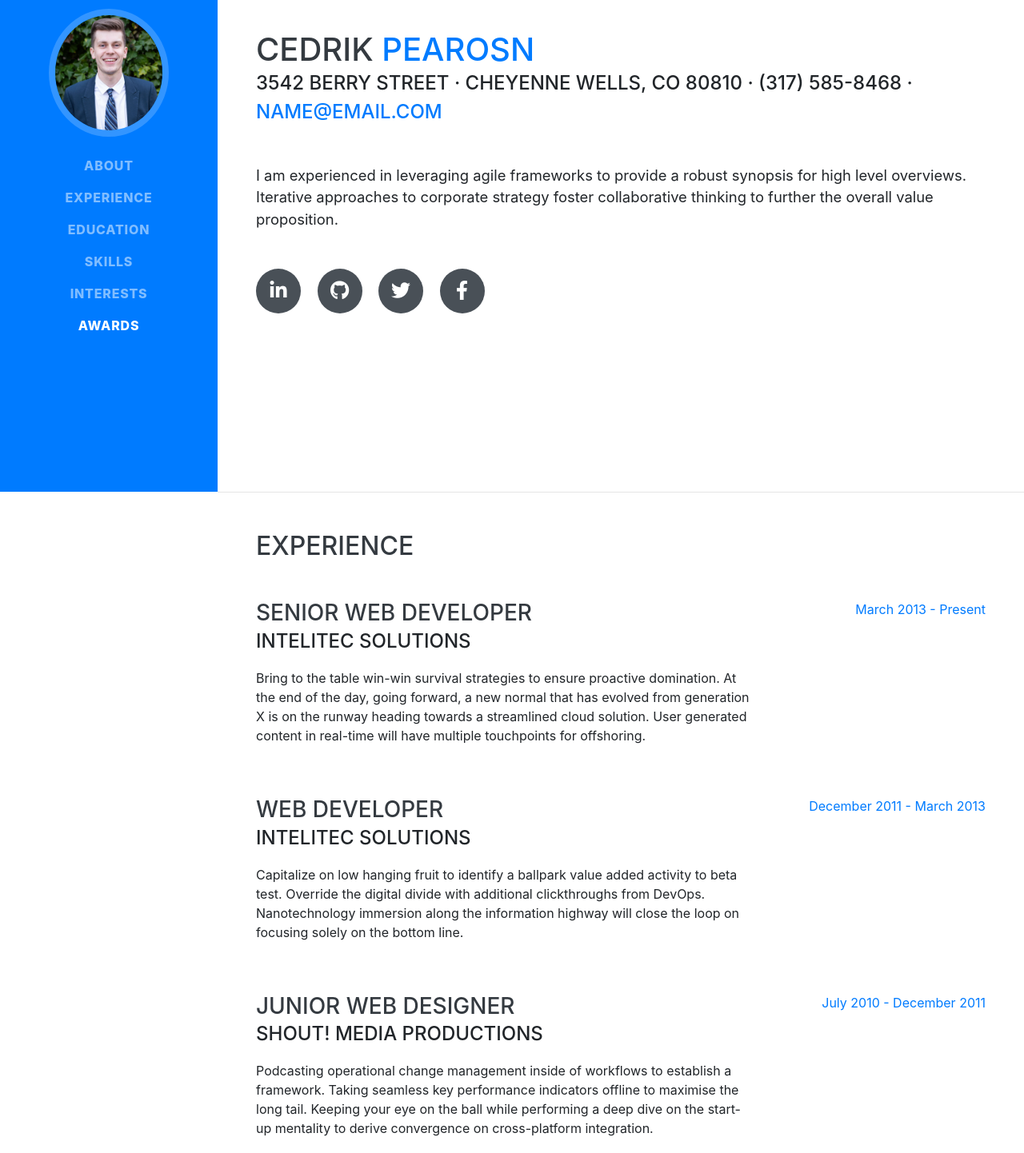
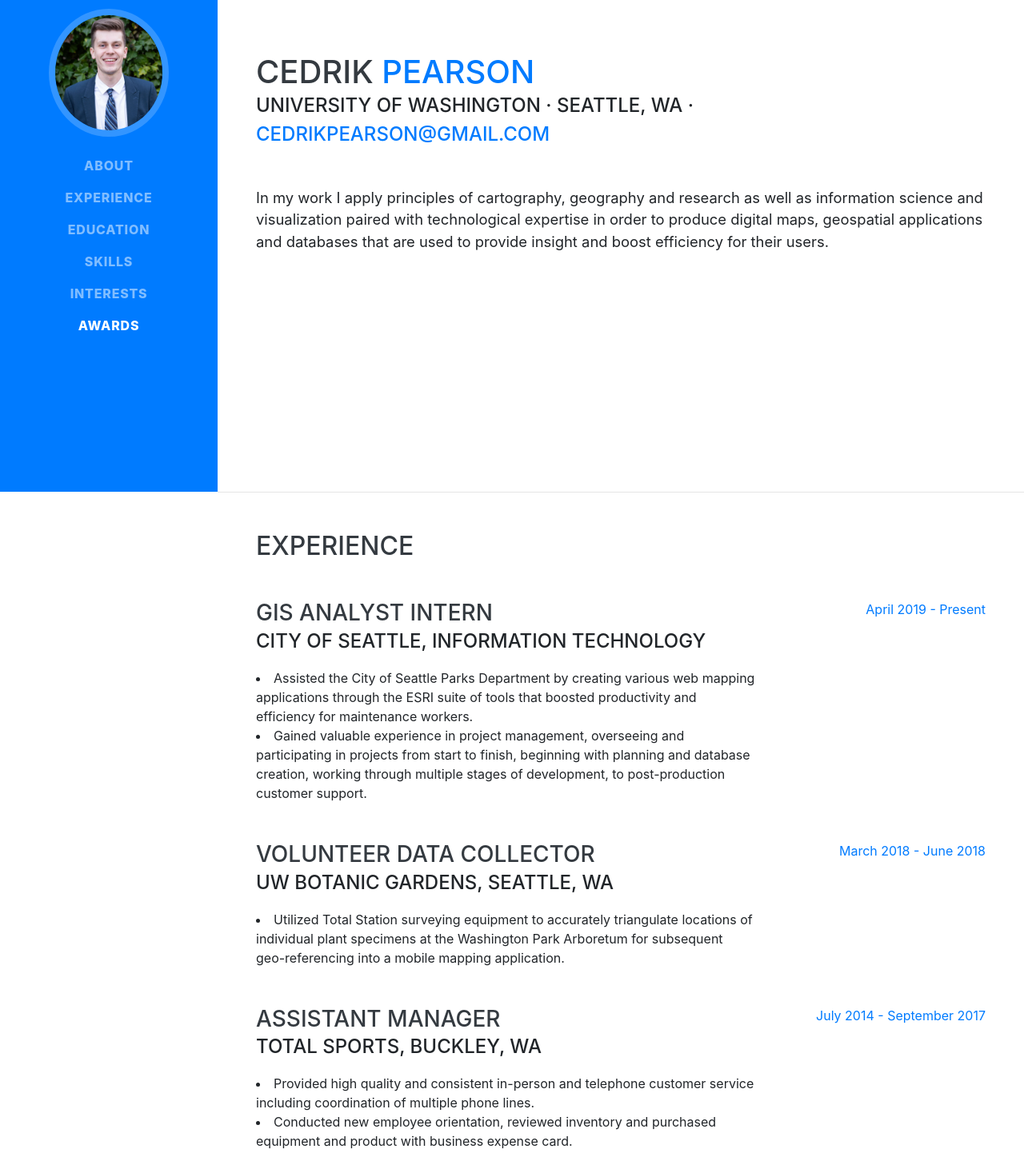
Before and after one commit to Cxdrik21/Cxdrik21.github.io, a website with bundled scripts: page index.html in a window 1280 px wide. Shown: the part 185-1627 px from the top of the page at 80% size. Built offline with nearby package versions, Linux system fonts and the light colour scheme; a web font is replaced by a local one.

Commit message:
Made edits to the about and experience section

```diff
--- a/index.html
+++ b/index.html
@@ -64,26 +64,12 @@
     <section class="resume-section p-3 p-lg-5 d-flex align-items-center" id="about">
       <div class="w-100">
         <h1 class="mb-0">Cedrik
-          <span class="text-primary">Pearosn</span>
+          <span class="text-primary">Pearson</span>
         </h1>
-        <div class="subheading mb-5">3542 Berry Street · Cheyenne Wells, CO 80810 · (317) 585-8468 ·
-          <a href="mailto:name@email.com">name@email.com</a>
+        <div class="subheading mb-5">University of Washington · Seattle, WA ·
+          <a href="mailto:name@email.com">cedrikpearson@gmail.com</a>
         </div>
-        <p class="lead mb-5">I am experienced in leveraging agile frameworks to provide a robust synopsis for high level overviews. Iterative approaches to corporate strategy foster collaborative thinking to further the overall value proposition.</p>
-        <div class="social-icons">
-          <a href="#">
-            <i class="fab fa-linkedin-in"></i>
-          </a>
-          <a href="#">
-            <i class="fab fa-github"></i>
-          </a>
-          <a href="#">
-            <i class="fab fa-twitter"></i>
-          </a>
-          <a href="#">
-            <i class="fab fa-facebook-f"></i>
-          </a>
-        </div>
+        <p class="lead mb-5">In my work I apply principles of cartography, geography and research as well as information science and visualization paired with technological expertise in order to produce digital maps, geospatial applications and databases that are used to provide insight and boost efficiency for their users. </p>
       </div>
     </section>
 
@@ -95,48 +81,38 @@
 
         <div class="resume-item d-flex flex-column flex-md-row justify-content-between mb-5">
           <div class="resume-content">
-            <h3 class="mb-0">Senior Web Developer</h3>
-            <div class="subheading mb-3">Intelitec Solutions</div>
-            <p>Bring to the table win-win survival strategies to ensure proactive domination. At the end of the day, going forward, a new normal that has evolved from generation X is on the runway heading towards a streamlined cloud solution. User generated content in real-time will have multiple touchpoints for offshoring.</p>
+            <h3 class="mb-0">GIS Analyst Intern</h3>
+            <div class="subheading mb-3">City of Seattle, Information Technology</div>
+            <li>Assisted the City of Seattle Parks Department by creating various web mapping applications through the ESRI suite of tools that boosted productivity and efficiency for maintenance workers.</li>
+<li>Gained valuable experience in project management, overseeing and participating in projects from start to finish, beginning with planning and database creation, working through multiple stages of development, to post-production customer support.</li>
           </div>
           <div class="resume-date text-md-right">
-            <span class="text-primary">March 2013 - Present</span>
+            <span class="text-primary">April 2019 - Present</span>
           </div>
         </div>
 
         <div class="resume-item d-flex flex-column flex-md-row justify-content-between mb-5">
           <div class="resume-content">
-            <h3 class="mb-0">Web Developer</h3>
-            <div class="subheading mb-3">Intelitec Solutions</div>
-            <p>Capitalize on low hanging fruit to identify a ballpark value added activity to beta test. Override the digital divide with additional clickthroughs from DevOps. Nanotechnology immersion along the information highway will close the loop on focusing solely on the bottom line.</p>
+            <h3 class="mb-0">Volunteer Data Collector</h3>
+            <div class="subheading mb-3">UW Botanic Gardens, Seattle, WA</div>
+            <li>Utilized Total Station surveying equipment to accurately triangulate locations of individual plant specimens at the Washington Park Arboretum for subsequent geo-referencing into a mobile mapping application.</li>
           </div>
           <div class="resume-date text-md-right">
-            <span class="text-primary">December 2011 - March 2013</span>
+            <span class="text-primary">March 2018 - June 2018</span>
           </div>
         </div>
 
         <div class="resume-item d-flex flex-column flex-md-row justify-content-between mb-5">
           <div class="resume-content">
-            <h3 class="mb-0">Junior Web Designer</h3>
-            <div class="subheading mb-3">Shout! Media Productions</div>
-            <p>Podcasting operational change management inside of workflows to establish a framework. Taking seamless key performance indicators offline to maximise the long tail. Keeping your eye on the ball while performing a deep dive on the start-up mentality to derive convergence on cross-platform integration.</p>
+            <h3 class="mb-0">Assistant Manager</h3>
+            <div class="subheading mb-3">Total Sports, Buckley, WA</div>
+            <li>Provided high quality and consistent in-person and telephone customer service including coordination of multiple phone lines.</li>
+            <li>Conducted new employee orientation, reviewed inventory and purchased equipment and product with business expense card.</li>
           </div>
           <div class="resume-date text-md-right">
-            <span class="text-primary">July 2010 - December 2011</span>
+            <span class="text-primary">July 2014 - September 2017</span>
           </div>
         </div>
-
-        <div class="resume-item d-flex flex-column flex-md-row justify-content-between">
-          <div class="resume-content">
-            <h3 class="mb-0">Web Design Intern</h3>
-            <div class="subheading mb-3">Shout! Media Productions</div>
-            <p>Collaboratively administrate empowered markets via plug-and-play networks. Dynamically procrastinate B2C users after installed base benefits. Dramatically visualize customer directed convergence without revolutionary ROI.</p>
-          </div>
-          <div class="resume-date text-md-right">
-            <span class="text-primary">September 2008 - June 2010</span>
-          </div>
-        </div>
-
       </div>
 
     </section>
```
Also changed, not shown: resume.md (+1 -1 lines).
